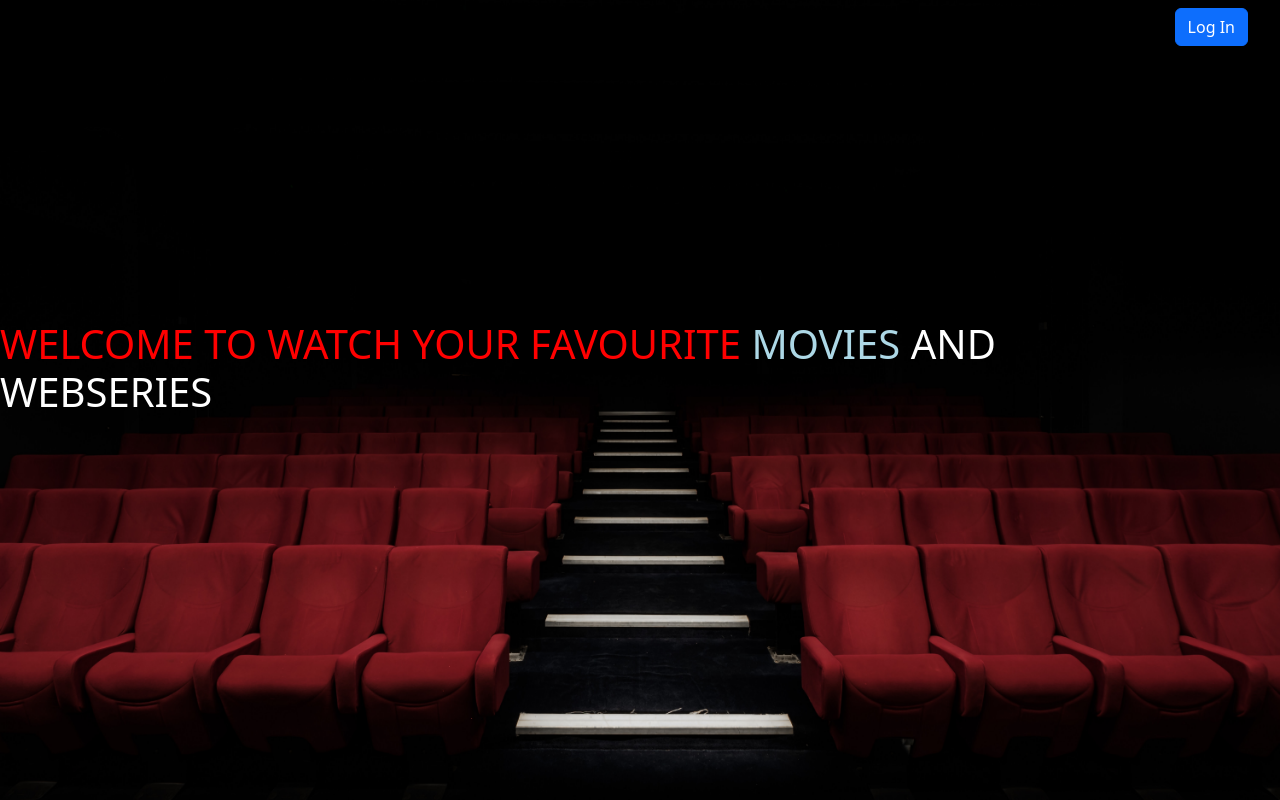
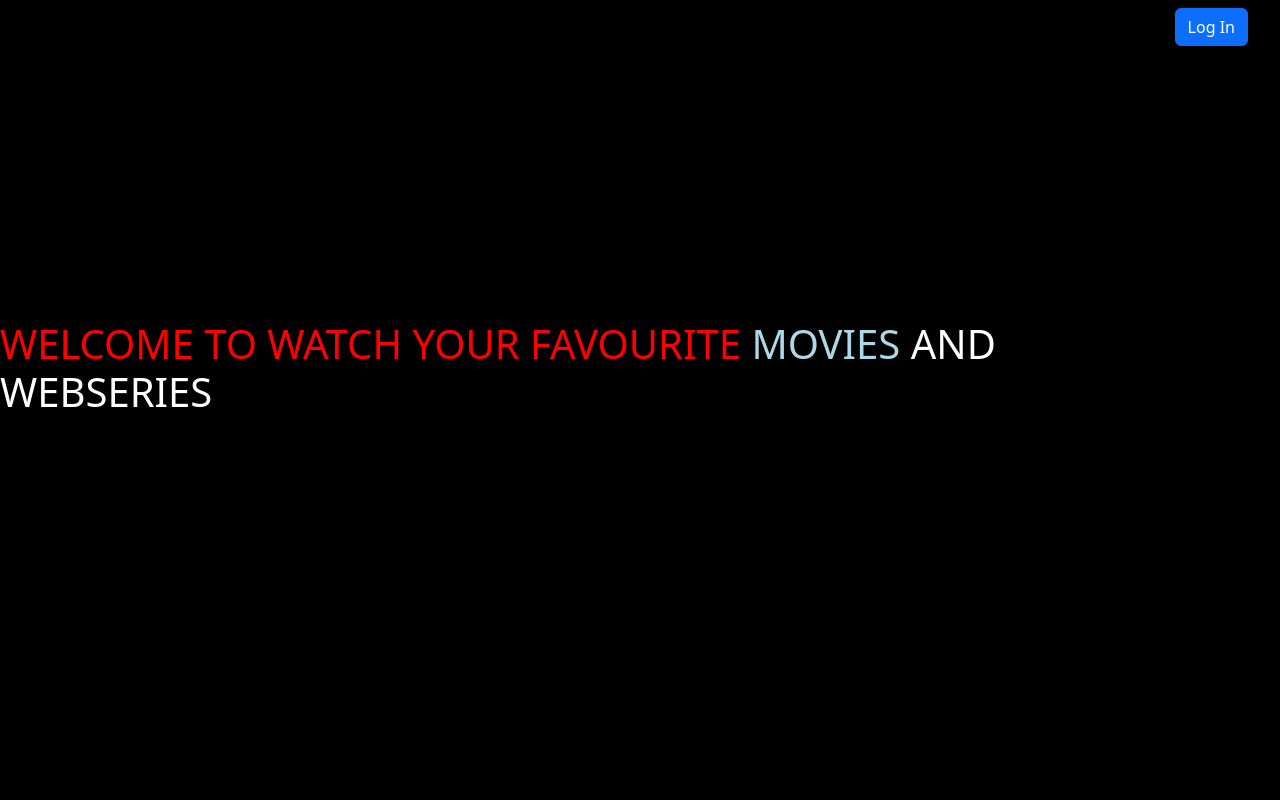
Before and after one commit to Kushagra-Kukreti/Video-Streamer-App, a React (Vite) app: page / in a window 1280 px wide. Built offline with nearby package versions, Linux system fonts and the light colour scheme; no server answers.

Commit message:
fix api calling and before page image

```diff
--- a/src/pages/BeforeAuthentication.tsx
+++ b/src/pages/BeforeAuthentication.tsx
@@ -5,7 +5,8 @@ const BeforeAuthentication = () => {
   localStorage.setItem('authentication', "true");
   return (
     <>
-     <img src="/public/images/before.jpg" style={{
+     <div  style={{
+      backgroundColor:"black",
       position:"relative",
       height:"100vh",
       overflow:"hidden",
```
Also changed, not shown: public/images/before.jpg (deleted).
